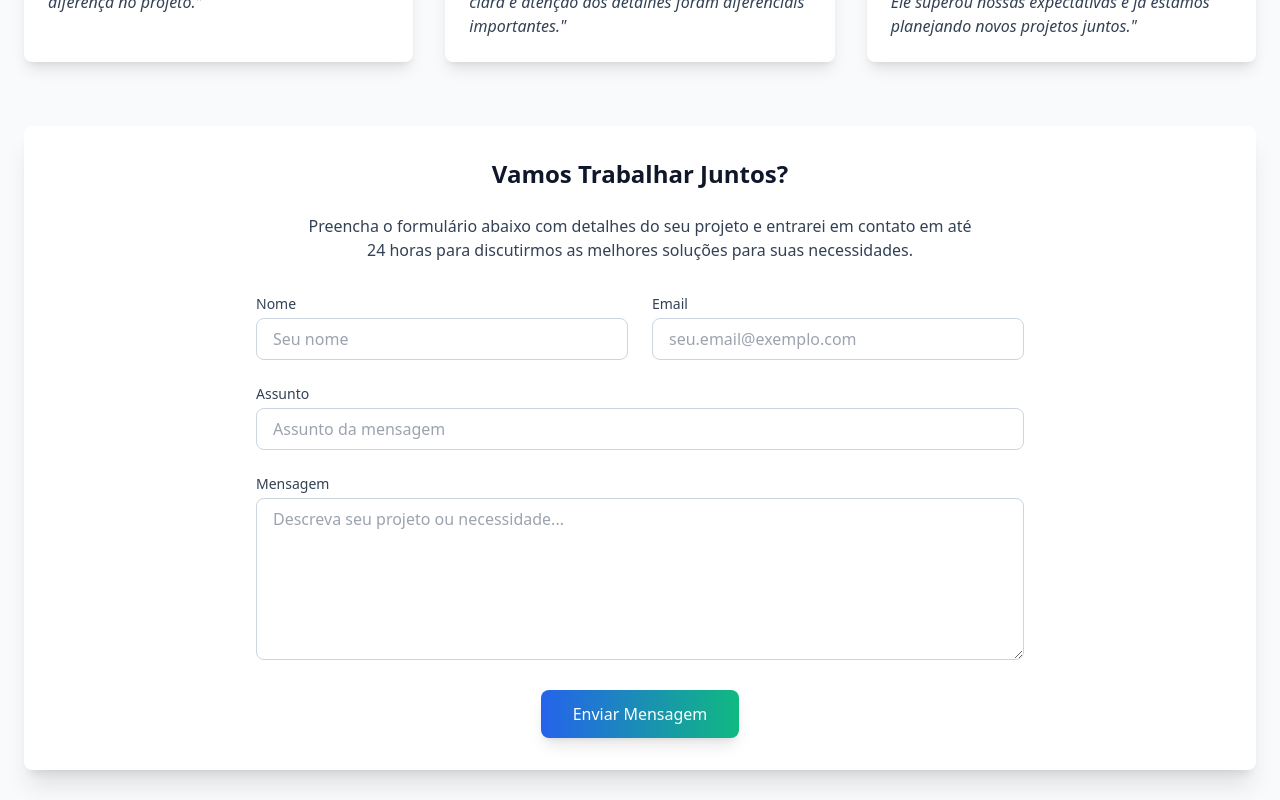
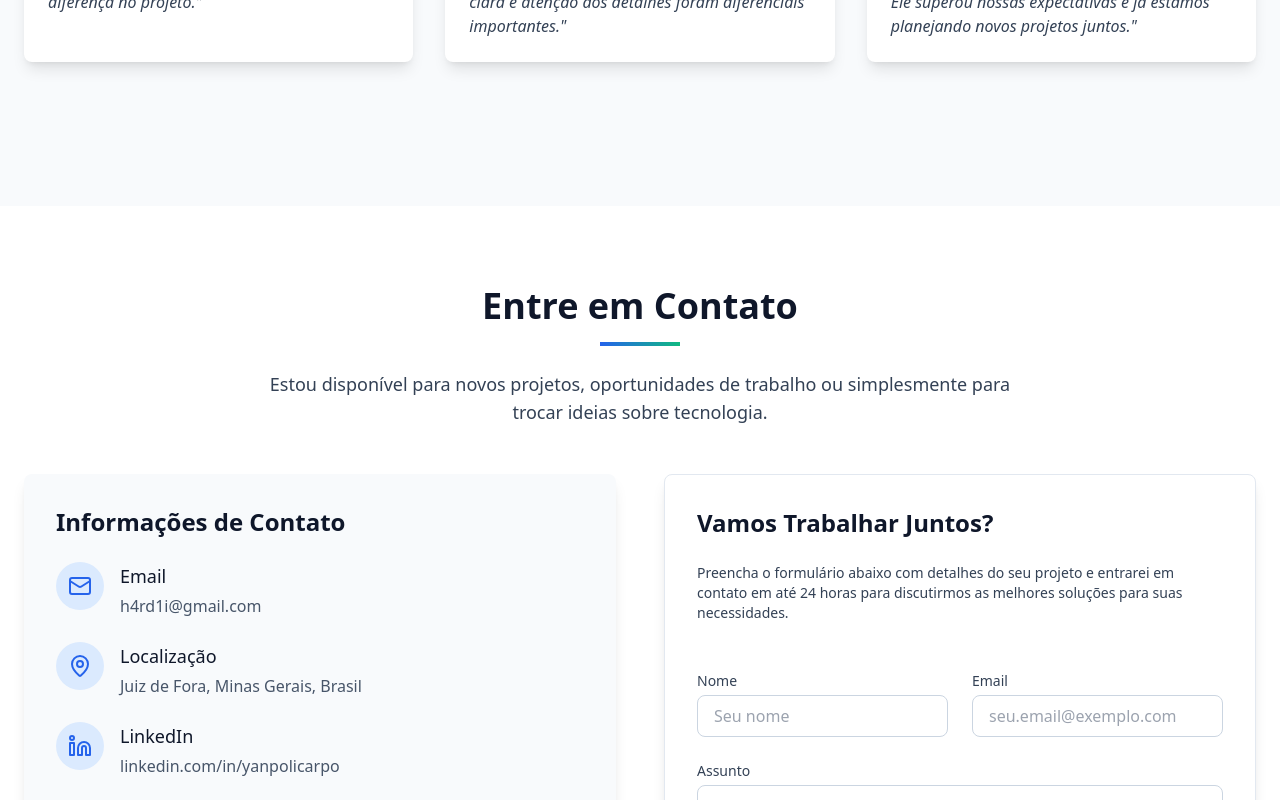
Before and after one commit to h4rd1ideveloper/curriculum, a React (Vite) app: page / in a window 1280 px wide. Shown: the part 6760-7560 px from the top of the page. Built offline with nearby package versions, Linux system fonts and the light colour scheme; no server answers.

Commit message:
Refactor contact form placement to centralize in ContactSection.
Moved the contact form from FreelanceSection to ContactSection for better organization and user flow. Updated text and styles to improve clarity and consistency across the component.

```diff
--- a/src/components/ContactSection.tsx
+++ b/src/components/ContactSection.tsx
@@ -154,9 +154,13 @@ const ContactSection = () => {
           {/* Formulário de Contato */}
           <div className="bg-white dark:bg-slate-900 rounded-lg shadow-lg p-8 border border-slate-200 dark:border-slate-700">
             <h3 className="text-2xl font-bold text-slate-900 dark:text-white mb-6">
-              Envie uma Mensagem
+              Vamos Trabalhar Juntos?
             </h3>
-
+            <p className={'mb-6 text-sm text-slate-700 dark:text-slate-300'}>
+              Preencha o formulário abaixo com detalhes do seu projeto e entrarei em contato em até
+              24 horas para discutirmos as melhores soluções para suas necessidades.
+            </p>
+            <br />
             <form onSubmit={handleSubmit}>
               <div className="grid grid-cols-1 md:grid-cols-2 gap-6 mb-6">
                 <div>
--- a/src/components/FreelanceSection.tsx
+++ b/src/components/FreelanceSection.tsx
@@ -206,91 +206,6 @@ const FreelanceSection = () => {
             ))}
           </div>
         </div>
-
-        {/* Formulário de Contato */}
-        <div className="bg-white dark:bg-slate-900 rounded-lg shadow-xl p-8">
-          <h3 className="text-2xl font-bold text-slate-900 dark:text-white text-center mb-6">
-            Vamos Trabalhar Juntos?
-          </h3>
-
-          <p className="text-slate-700 dark:text-slate-300 text-center mb-8 max-w-2xl mx-auto">
-            Preencha o formulário abaixo com detalhes do seu projeto e entrarei em contato em até 24
-            horas para discutirmos as melhores soluções para suas necessidades.
-          </p>
-
-          <form className="max-w-3xl mx-auto">
-            <div className="grid grid-cols-1 md:grid-cols-2 gap-6 mb-6">
-              <div>
-                <label
-                  htmlFor="name"
-                  className="block text-sm font-medium text-slate-700 dark:text-slate-300 mb-1"
-                >
-                  Nome
-                </label>
-                <input
-                  type="text"
-                  id="name"
-                  className="w-full px-4 py-2 border border-slate-300 dark:border-slate-600 rounded-lg focus:ring-2 focus:ring-blue-500 focus:border-blue-500 bg-white dark:bg-slate-800 text-slate-900 dark:text-white"
-                  placeholder="Seu nome"
-                />
-              </div>
-
-              <div>
-                <label
-                  htmlFor="email"
-                  className="block text-sm font-medium text-slate-700 dark:text-slate-300 mb-1"
-                >
-                  Email
-                </label>
-                <input
-                  type="email"
-                  id="email"
-                  className="w-full px-4 py-2 border border-slate-300 dark:border-slate-600 rounded-lg focus:ring-2 focus:ring-blue-500 focus:border-blue-500 bg-white dark:bg-slate-800 text-slate-900 dark:text-white"
-                  placeholder="seu.email@exemplo.com"
-                />
-              </div>
-            </div>
-
-            <div className="mb-6">
-              <label
-                htmlFor="subject"
-                className="block text-sm font-medium text-slate-700 dark:text-slate-300 mb-1"
-              >
-                Assunto
-              </label>
-              <input
-                type="text"
-                id="subject"
-                className="w-full px-4 py-2 border border-slate-300 dark:border-slate-600 rounded-lg focus:ring-2 focus:ring-blue-500 focus:border-blue-500 bg-white dark:bg-slate-800 text-slate-900 dark:text-white"
-                placeholder="Assunto da mensagem"
-              />
-            </div>
-
-            <div className="mb-6">
-              <label
-                htmlFor="message"
-                className="block text-sm font-medium text-slate-700 dark:text-slate-300 mb-1"
-              >
-                Mensagem
-              </label>
-              <textarea
-                id="message"
-                rows={6}
-                className="w-full px-4 py-2 border border-slate-300 dark:border-slate-600 rounded-lg focus:ring-2 focus:ring-blue-500 focus:border-blue-500 bg-white dark:bg-slate-800 text-slate-900 dark:text-white"
-                placeholder="Descreva seu projeto ou necessidade..."
-              ></textarea>
-            </div>
-
-            <div className="text-center">
-              <button
-                type="submit"
-                className="px-8 py-3 bg-gradient-to-r from-blue-600 to-emerald-500 text-white font-medium rounded-lg shadow-lg hover:shadow-xl transition-all duration-300 transform hover:-translate-y-1"
-              >
-                Enviar Mensagem
-              </button>
-            </div>
-          </form>
-        </div>
       </div>
     </section>
   );
```
